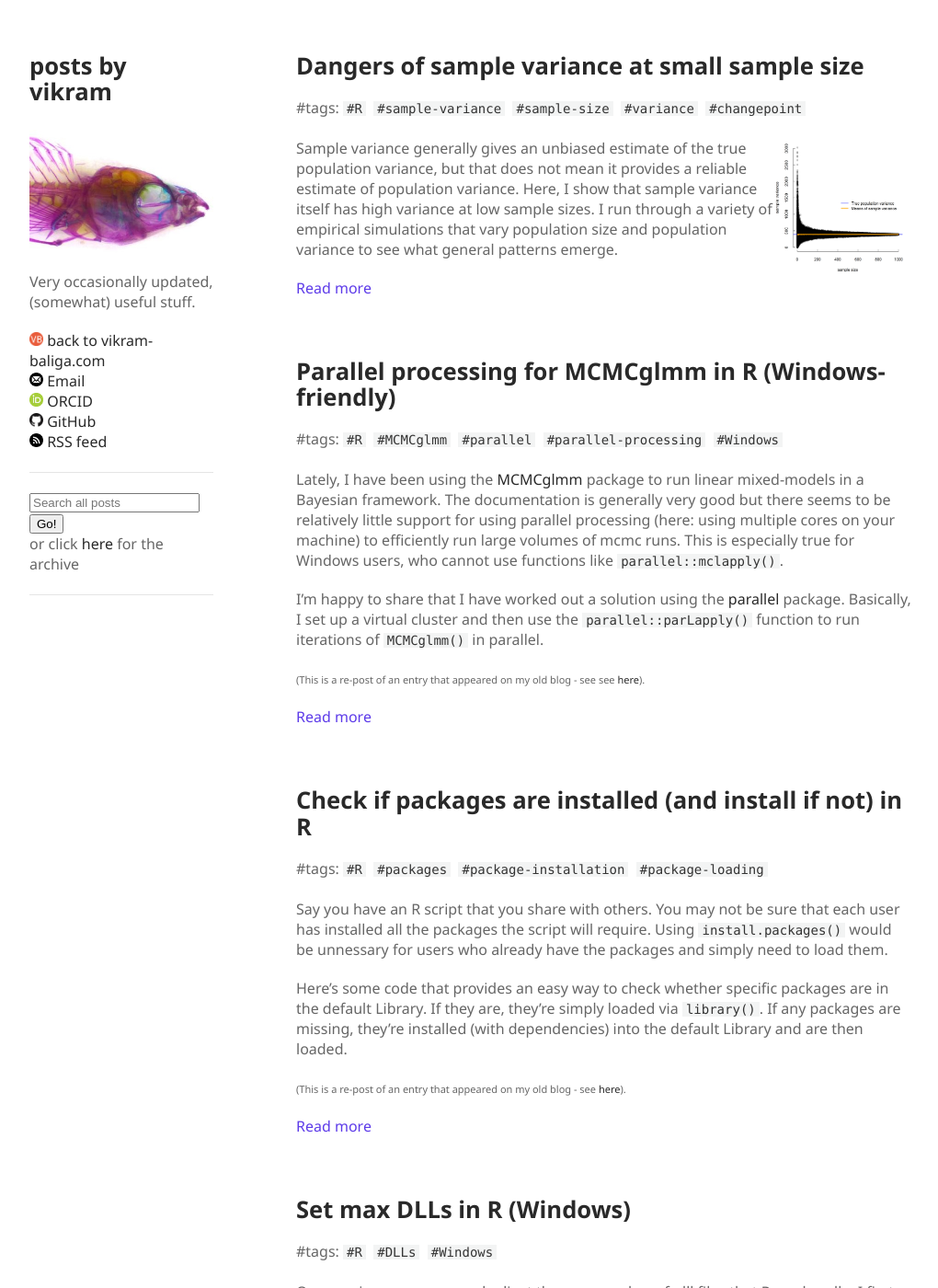
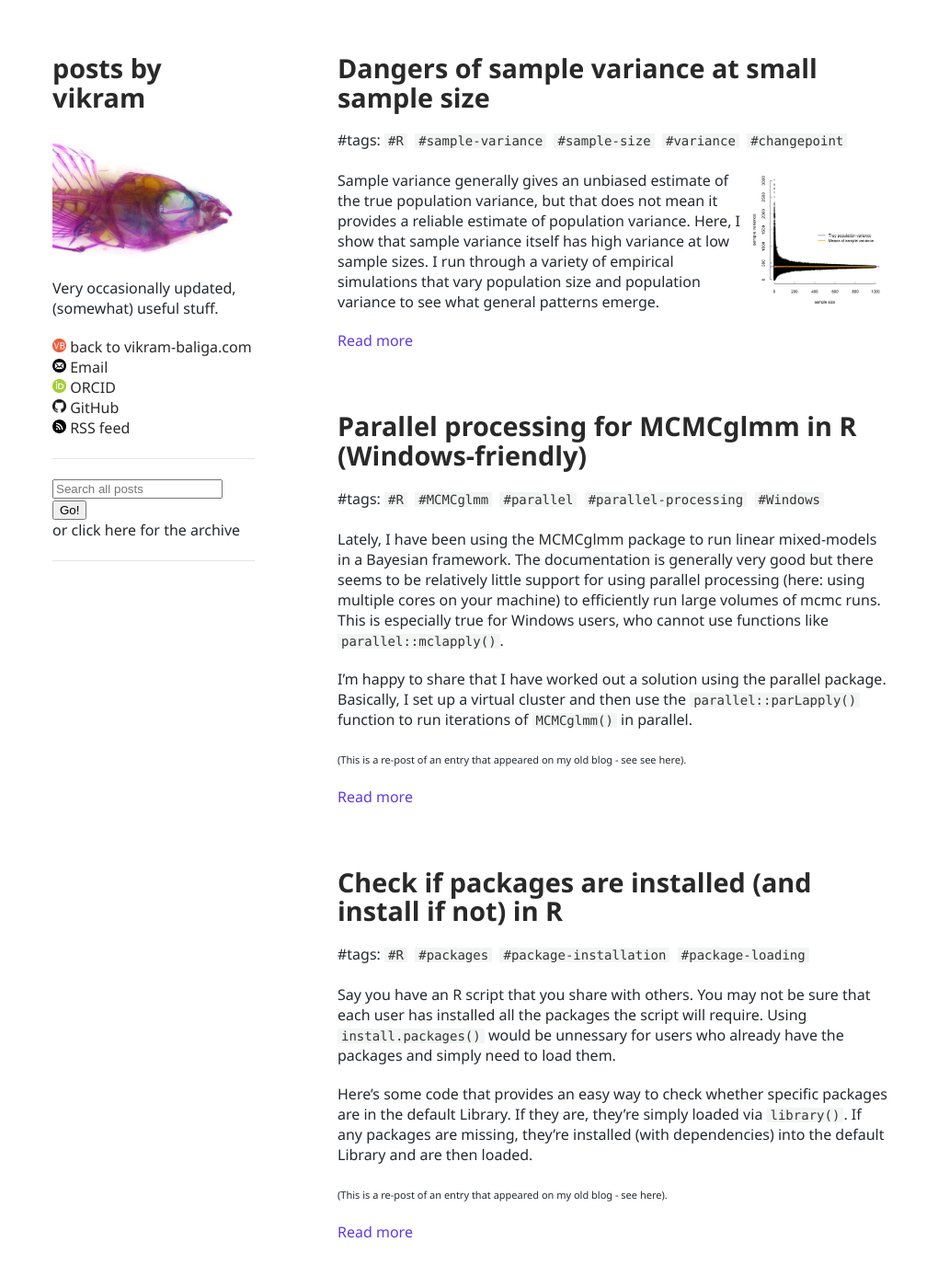
Before and after one commit to vbaliga/vbaliga.github.io, a Jekyll site: the page built from index.html, in a window 1280 px wide and 1400 px high. Shown: the whole window at 92% size, without its empty margins (128-1148 px from the left). Built offline with Jekyll 4.4.1, drawn with Linux system fonts in a browser that asks for light colours; a script that is not in the unit is left out.

Commit message:
Update style.css

```diff
--- a/assets/css/style.css
+++ b/assets/css/style.css
@@ -306,7 +306,7 @@ body {
   background-color: #fff;
   padding: 50px;
   font: 1em "Segoe UI", Helvetica, Arial, sans-serif;
-  color: #666666;
+  color: #24292e;
   font-weight: 400;
 }
 
@@ -329,7 +329,7 @@ h1, h2, h3 {
 }
 
 h1 {
-  font-size: 1.6em;
+  font-size: 1.8em;
   overflow-wrap: break-word;
   font-weight: 700;
 }
@@ -367,7 +367,7 @@ a:hover small {
 }
 
 .wrapper {
-  max-width: 960px;
+  max-width: 910px;
   margin: 0 auto;
 }
 
@@ -420,7 +420,7 @@ img {
 }
 
 header {
-  max-width: 200px;
+  max-width: 220px;
   float: left;
   padding-bottom: 20px;
   position: fixed;
@@ -488,7 +488,7 @@ header ul a strong {
 }
 
 section {
-  max-width: 670px;
+  max-width: 600px;
   float: right;
   padding-bottom: 50px;
 }
@@ -505,13 +505,13 @@ hr {
 }
 
 footer {
-  max-width: 670px;
+  max-width: 600px;
   float: right;
   bottom: 50px;
   -webkit-font-smoothing: subpixel-antialiased;
 }
 
-@media print, screen and (max-width: 1010px) {
+@media print, screen and (max-width: 960px) {
   div.wrapper {
     width: auto;
     margin: 0;
```
